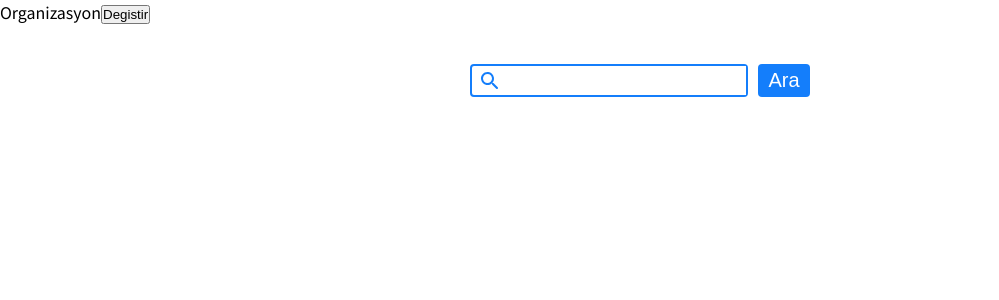
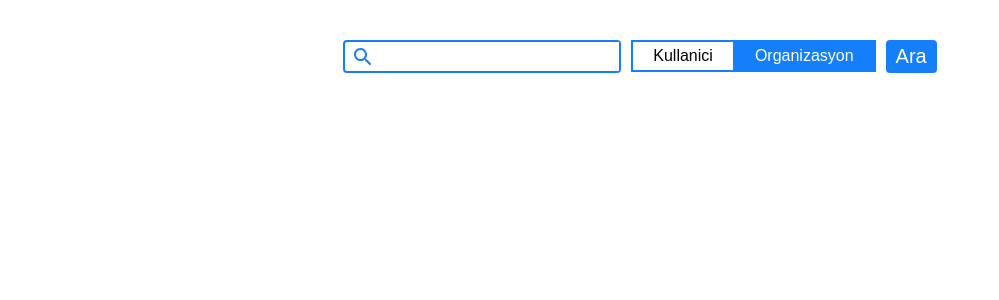
Before and after one commit to muhammeddeniz/github-api-repos, a React (Create React App) app: page / in a window 1280 px wide. Shown: the top 300 px of the page, without its empty margins (0-999 px from the left). Built offline with nearby package versions, Linux system fonts and the light colour scheme.

Commit message:
switch component added

```diff
--- a/src/components/index.js
+++ b/src/components/index.js
@@ -2,3 +2,4 @@ export { default as Timeline } from "./timeline/index";
 export { default as Card } from "./card";
 export { default as Input } from "./input";
 export { default as Button } from "./button";
+export { default as Switch } from "./switch";
--- /dev/null
+++ b/src/components/switch/index.js
@@ -0,0 +1,39 @@
+import React, { useState } from "react";
+
+import "./switch.css";
+
+const Switch = ({ isUser, setIsUser }) => {
+  const [buttonLeftClass, setButtonLeftClass] = useState(
+    "switch__button__normal"
+  );
+  const [buttonRightClass, setButtonRightClass] = useState(
+    "switch__button__active"
+  );
+
+  return (
+    <div className="switch__container">
+      <button
+        className={buttonLeftClass}
+        onClick={() => {
+          setIsUser(true);
+          setButtonRightClass("switch__button__normal");
+          setButtonLeftClass("switch__button__active");
+        }}
+      >
+        Kullanici
+      </button>
+      <button
+        className={buttonRightClass}
+        onClick={() => {
+          setIsUser(false);
+          setButtonRightClass("switch__button__active");
+          setButtonLeftClass("switch__button__normal");
+        }}
+      >
+        Organizasyon
+      </button>
+    </div>
+  );
+};
+
+export default Switch;
--- /dev/null
+++ b/src/components/switch/switch.css
@@ -0,0 +1,29 @@
+.switch__container {
+}
+
+.switch__button__normal {
+  border: 2px solid #147efb;
+  font-size: 16px;
+  padding: 5px 20px;
+
+  border-right-width: 2px;
+  border-right-color: #147efb;
+  user-select: none;
+  outline: none;
+  background: #fff;
+  cursor: pointer;
+}
+
+.switch__button__active {
+  border: 2px solid #147efb;
+  font-size: 16px;
+  padding: 5px 20px;
+
+  border-left-width: 0;
+  user-select: none;
+  outline: none;
+
+  background: #147efb;
+  color: #fff;
+  cursor: pointer;
+}
--- a/src/pages/home/index.js
+++ b/src/pages/home/index.js
@@ -3,7 +3,7 @@ import axios from "axios";
 import { Link } from "react-router-dom";
 
 import { TimelineContainer } from "../../container";
-import { Card, Input, Button } from "../../components";
+import { Card, Input, Button, Switch } from "../../components";
 
 import "./home.css";
 
@@ -25,14 +25,16 @@ function Home() {
 
   return (
     <div>
-      {isUser ? "Kullanici" : "Organizasyon"}
-      <button onClick={() => setIsUser((item) => !item)}>Degistir</button>
       <div className="home__search">
         <Input
           type="text"
           value={val}
           onChange={(e) => setVal(e.target.value)}
         />
+
+        <span className="home__search__space"></span>
+
+        <Switch isUser={isUser} setIsUser={setIsUser} />
 
         <span className="home__search__space"></span>
 
```
Also changed, not shown: 1 other file (tests, documents, lock files or other folders).
